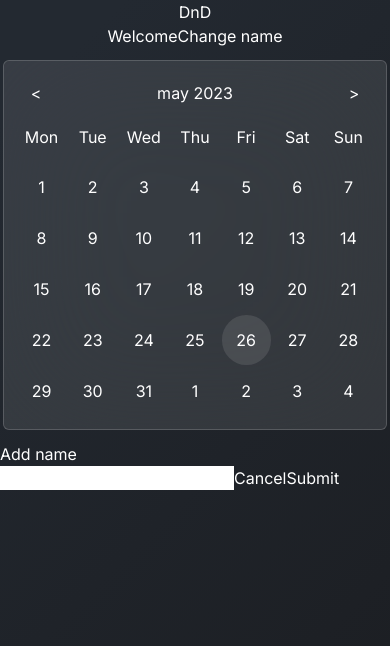
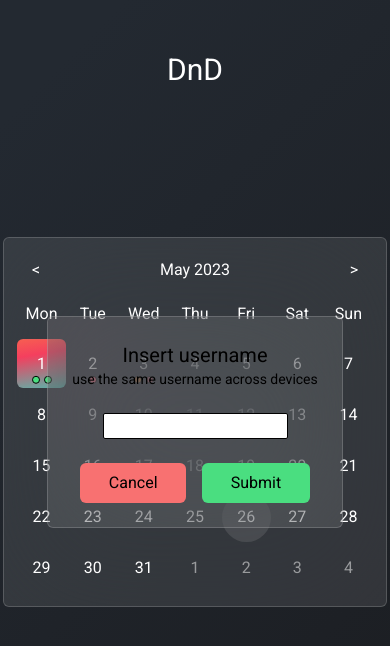
Before and after one commit to adbc-0/event_manager, a Next.js app: page /calendar/1 in a window 390 px wide. Shown: the top 646 px of the page. Built offline with nearby package versions, Linux system fonts and the light colour scheme.

Commit message:
Implement mobile first grid

```diff
--- a/components/Calendar/Calendar.tsx
+++ b/components/Calendar/Calendar.tsx
@@ -80,9 +80,14 @@ function searchChoicesForMatch(choices: Availability, condition: number) {
     return null;
 }
 
-// function areAllAvailable(choices: Record<string, string | null>) {
-//     return Object.values(choices).every((choice) => choice === Availability.AVAILABLE);
-// }
+function areAllAvailable(choices: Record<string, string | null>) {
+    const choicesList = Object.values(choices);
+    if (!choicesList.length) {
+        return false;
+    }
+
+    return choicesList.every((choice) => choice === Availability.AVAILABLE);
+}
 
 function fillUsersChoices(usersChoices: UsersAvailability, maxMonthDay: number) {
     const choices: AllAvailability = {};
@@ -140,7 +145,7 @@ function isToday(day: MonthDay) {
 
 function getAvailabilityColor(availability: AvailabilityEnum) {
     if (!availability) {
-        return;
+        return 'hover:bg-white/10';
     }
     if (availability === Availability.AVAILABLE) {
         return 'bg-green-400 hover:bg-green-400/80';
@@ -215,6 +220,7 @@ export default function Calendar({ availability, eventId, username }: CalendarPr
             return null;
         }
 
+        // ToDo: change general availability
         const ownChoicesClone = structuredClone(ownChoices);
         const currentChoice = ownChoicesClone[day];
         const nextChoice = getNextChoice(currentChoice)
@@ -228,7 +234,7 @@ export default function Calendar({ availability, eventId, username }: CalendarPr
     const onSubmitClick = () => {
         startTransition(() => changeAvailability(eventId, ownChoices))
         setIsDirty(false);
-        // update ownChoiceBackup
+        // ToDo: update ownChoiceBackup
     };
 
     const onResetClick = () => {
@@ -240,10 +246,11 @@ export default function Calendar({ availability, eventId, username }: CalendarPr
 
     return (
         <>
-            <div className="bg-gray-100 rounded-md p-3 my-3 m-auto bg-clip-padding backdrop-filter backdrop-blur-3xl bg-opacity-10 border border-white/25 max-w-sm">
+            <div>
+                <div className=" bg-gray-100 rounded-md p-3 my-3 m-auto bg-clip-padding backdrop-filter backdrop-blur-3xl bg-opacity-10 border border-white/25 max-w-sm">
                     <div className="flex justify-between items-center">
                         <button className="h-10 w-10 rounded-md hover:bg-white/10 transform active:scale-90 transition-transform" type="button" onClick={onPrevMonthClick}>{'<'}</button>
-                    <p className="px-7">{MONTHS.at(currentMonth)} {currentYear}</p>
+                        <p className="px-7">{capitalize(MONTHS[currentMonth])} {currentYear}</p>
                         <button className="h-10 w-10 rounded-md hover:bg-white/10 transform active:scale-90 transition-transform" type="button" onClick={onNextMonthClick}>{'>'}</button>
                     </div>
                     <table className="table-fixed text-center w-full">
@@ -257,19 +264,21 @@ export default function Calendar({ availability, eventId, username }: CalendarPr
                                 <tr key={week.key}>
                                     {week.chunk.map((dayData) => (
                                         <td key={dayData.key} onClick={() => onDayClick(dayData)}>
-                                        <div className="aspect-square">
+                                            <div className="aspect-square relative">
                                                 <button className={
                                                     `w-full h-full
-                                                ${dayData.month === currentMonth ? 'hover:bg-white/10 transform active:scale-75 transition-transform' : ''}
+                                                    ${dayData.month === currentMonth ? 'transform active:scale-75 transition-transform' : 'opacity-50'}
                                                     ${isToday(dayData) ? 'rounded-full' : 'rounded-md'}
-                                                ${isToday(dayData) && !getAvailabilityColor(ownChoices[dayData.day]) ? 'bg-white/10' : ''}
+                                                    ${isToday(dayData) && !ownChoices[dayData.day] ? 'bg-white/10' : ''}
                                                     ${dayData.month === currentMonth && getAvailabilityColor(ownChoices[dayData.day])}
+                                                    ${dayData.month === currentMonth && areAllAvailable(usersChoices[dayData.day]) ? 'bg-gradient-to-br from-orange-400 via-rose-500 to-teal-400 animate-wave bg-[length:600%]' : ''}
                                                 `} type="button" disabled={dayData.month !== currentMonth}>{dayData.day}</button>
-                                            {/* {dayData.month === currentMonth && Object
+                                                <div className="flex gap-1 justify-center absolute top-[90%] left-1/2 transform -translate-x-1/2 -translate-y-[90%]">
+                                                    {dayData.month === currentMonth && Object
                                                         .entries(usersChoices[dayData.day])
-                                                .map(([user]) => <p key={user}>.</p>)
-                                            } */}
-                                            {/* {dayData.month === currentMonth && areAllAvailable(usersChoices[dayData.day])} */}
+                                                        .map(([user, choice]) => <span key={user} className={`rounded-full h-2 w-2 border border-black ${getAvailabilityColor(choice)}`} />)
+                                                    }
+                                                </div>
                                                 {/* {dayData.month === currentMonth && <div>
                                                     <p>Tooltip</p>
                                                     {Object
@@ -285,8 +294,10 @@ export default function Calendar({ availability, eventId, username }: CalendarPr
                         </tbody>
                     </table>
                 </div>
+            </div>
             {/* Move this part to different component */}
-            <div className="flex">
+            {/* Also move this part to the bottom of the page */}
+            <div className="flex self-end md:self-center">
                 {isDirty && <button className="bg-red-400 flex-auto mx-2 py-2 rounded-md" type="reset" onClick={onResetClick}>Reset changes</button>}
                 {isDirty && <button className="bg-green-400 flex-auto mx-2 py-2 rounded-md" type="submit" onClick={onSubmitClick}>Submit changes</button>}
             </div>
--- a/lib/hooks/use-is-client.ts
+++ b/lib/hooks/use-is-client.ts
@@ -3,6 +3,7 @@ import {
     useState,
 } from "react";
 
+// ToDo: Remove as currently unused
 export function useIsClient() {
     const [isClient, setIsClient] = useState(false);
 
--- a/src/app/calendar/[id]/page.tsx
+++ b/src/app/calendar/[id]/page.tsx
@@ -6,10 +6,10 @@ import {
     useRef,
     useState
 } from "react";
-
+import Image from "next/image";
 
 import { useAuth } from "~/hooks/use-auth";
-import { useIsClient } from "~/hooks/use-is-client";
+import editIcon from "~/public/edit.svg";
 import Calendar from "~/components/Calendar/Calendar";
 import { Event, UsersAvailability } from "../../../../typescript";
 
@@ -54,22 +54,22 @@ function fetchEventCalendar(eventId: string): Promise<Event> {
 export default function EventCalendar({ params }: ReactProps) {
     const { id: eventId } = params;
 
-    const isClient = useIsClient();
     const { username, setUsername } = useAuth();
 
     const nameInputRef = useRef<HTMLInputElement>(null);
+    const usernameFormRef = useRef<HTMLFormElement>(null);
+    const usernameDialogRef = useRef<HTMLDialogElement>(null);
+
     const [eventName, setEventName] = useState<string | null>(null);
-    const [authDialog, setAuthDialog] = useState(false);
     const [calendarAvailability, setCalendarAvailability] = useState<UsersAvailability | null>(null);
 
-    const renderIdentityDialog = (!username && isClient) || authDialog;
-
     const openIdentityModal = () => {
-        setAuthDialog(true);
+        usernameDialogRef.current?.showModal();
     };
 
     const closeIdentityModal = () => {
-        setAuthDialog(false);
+        usernameFormRef.current?.reset();
+        usernameDialogRef.current?.close();
     };
 
     const saveUserName = (e: FormEvent<HTMLFormElement>) => {
@@ -81,7 +81,7 @@ export default function EventCalendar({ params }: ReactProps) {
         }
 
         setUsername(usernameInputVal);
-        setAuthDialog(!usernameInputVal);
+        usernameDialogRef.current?.close();
         console.log('ToDo: refetch user availability');
     };
 
@@ -97,6 +97,7 @@ export default function EventCalendar({ params }: ReactProps) {
         initEventCalendar();
     }, []);
 
+    // ToDo: Page title for dynamic client routes
     useEffect(() => {
         document.title = `Event - ${eventName ?? ''}`;
     }, [eventName]);
@@ -106,28 +107,33 @@ export default function EventCalendar({ params }: ReactProps) {
     }
 
     return (
-        <div>
-            <h1 className="text-center">{eventName}</h1>
-            <div className="flex justify-center">
-                <h2>Welcome {username}</h2>
-                <button type="button" onClick={openIdentityModal}>Change name</button>
-            </div>
+        <div className="h-full grid grid-cols-1 auto-rows-[1fr_4fr_1fr] items-center md:items-start">
+            <section>
+                <h1 className="text-center text-3xl p-5">{eventName}</h1>
+                {username && <div className="flex justify-center m-5">
+                    <h2 className="text-2xl">Welcome {username}</h2>
+                    <Image className="cursor-pointer" onClick={openIdentityModal} src={editIcon} alt="edit username" />
+                </div>}
+            </section>
             {/* <Legend /> */}
             {/* <div className="text-center">
                 <p>Yellow - if needed</p>
                 <p>Red - no</p>
                 <p>Green - yes</p>
             </div> */}
-            {<Calendar availability={calendarAvailability} eventId={eventId} username={username} />}
+            <Calendar availability={calendarAvailability} eventId={eventId} username={username} />
             {/* <UsernameForm /> */}
-            {renderIdentityDialog && (
-                <form onSubmit={saveUserName}>
-                    <p>Add name</p>
-                    <input ref={nameInputRef} />
-                    <button type="button" onClick={closeIdentityModal}>Cancel</button>
-                    <button type="submit">Submit</button>
+            <dialog ref={usernameDialogRef} className="bg-gray-100 rounded-md p-6 bg-clip-padding backdrop-filter backdrop-blur-3xl bg-opacity-10 border border-white/25 max-w-sm" open={!username}>
+                <form ref={usernameFormRef} method="dialog" onSubmit={saveUserName}>
+                    <h2 className="text-center text-xl">Insert username</h2>
+                    <p className="text-sm">use the same username across devices</p>
+                    <input className="border border-black rounded-sm my-6 block m-auto" ref={nameInputRef} defaultValue={username} />
+                    <div className="flex justify-evenly">
+                        <button className="bg-red-400 flex-auto mx-2 py-2 rounded-md" type="button" onClick={closeIdentityModal}>Cancel</button>
+                        <button className="bg-green-400 flex-auto mx-2 py-2 rounded-md" type="submit">Submit</button>
+                    </div>
                 </form>
-            )}
+            </dialog>
         </div>
     );
 }
--- a/src/app/layout.tsx
+++ b/src/app/layout.tsx
@@ -1,7 +1,7 @@
 import './globals.css'
-import { Inter } from 'next/font/google'
+import { Roboto } from 'next/font/google'
 
-const inter = Inter({ subsets: ['latin'] });
+const lato = Roboto({ weight: '400', subsets: ['latin'] });
 
 export const metadata = {
   title: 'Chaos',
@@ -11,7 +11,7 @@ export const metadata = {
 export default function RootLayout({ children }: { children: React.ReactNode }) {
   return (
     <html lang="en">
-      <body className={`${inter.className} h-screen`}>{children}</body>
+      <body className={`${lato.className} h-screen`}>{children}</body>
     </html>
   );
 }
--- a/tailwind.config.js
+++ b/tailwind.config.js
@@ -6,11 +6,19 @@ module.exports = {
   ],
   theme: {
     extend: {
-      backgroundImage: {
-        'gradient-radial': 'radial-gradient(var(--tw-gradient-stops))',
-        'gradient-conic':
-          'conic-gradient(from 180deg at 50% 50%, var(--tw-gradient-stops))',
+      // backgroundImage: ({ theme }) => ({
+      //   'wavy-gradient': `linear-gradient(${theme('colors.orange.400')},${theme('colors.rose.500')},${theme('colors.blue.400')},${theme('colors.teal.400')})`
+      // }),
+      keyframes: {
+        wave: {
+          '0%': { 'background-position': '0% 50%' },
+          '50%': { 'background-position': '100% 50%' },
+          '100%': { 'background-position': '0% 50%' }
+        }
       },
+      animation: {
+        wave: 'wave 4s linear infinite',
+      }
     },
   },
   plugins: [],
--- a/tsconfig.json
+++ b/tsconfig.json
@@ -24,6 +24,7 @@
       "~/components/*": ["./components/*"],
       "~/hooks/*": ["./lib/hooks/*"],
       "~/utils/*": ["./lib/utils/*"],
+      "~/public/*": ["./public/*"]
     }
   },
   "include": ["next-env.d.ts", "**/*.ts", "**/*.tsx", ".next/types/**/*.ts"],
```
Also changed, not shown: public/edit.svg (added). Lines whose indentation alone changed are shown as unchanged.
